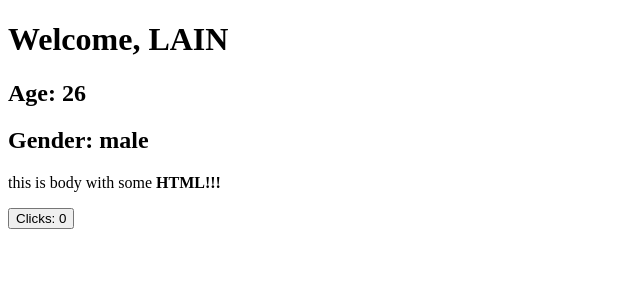
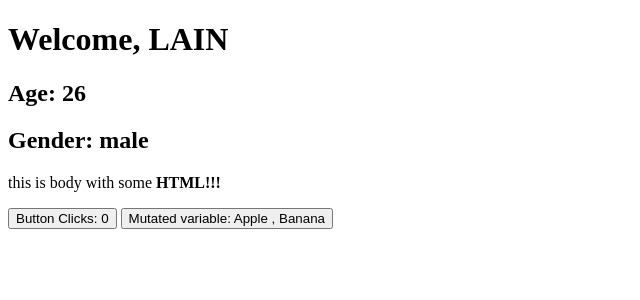
Before and after one commit to lain-the-coder/basic-svelte-introduction, a Svelte app: page / in a window 1280 px wide. Shown: the top 300 px of the page, without its empty margins (0-640 px from the left). Built offline with nearby package versions, Linux system fonts and the light colour scheme.

Commit message:
practiced - how mutation and reassignment affects state the same way and updates DOM automatically for any state declared variable

```diff
--- a/src/App.svelte
+++ b/src/App.svelte
@@ -1,10 +1,15 @@
 <script>
   import Nested from "./Nested.svelte";
+  let items = $state(["Apple", "Banana"]);
   let name = "lain";
   let string = `this is body with some <strong>HTML!!!</strong>`;
   let count = $state(0);
   function increment() {
     count += 1;
+  }
+  function mutation() {
+    items.push("Cherry");
+    items[1] = "Avacado";
   }
 </script>
 
@@ -12,5 +17,8 @@
 <Nested></Nested>
 <p>{@html string}</p>
 <button onclick={increment}>
-  Clicks: {count}
+  Button Clicks: {count}
 </button>
+<button onclick={mutation}>
+  Mutated variable: {items.join(" , ")}
+</button>
```
